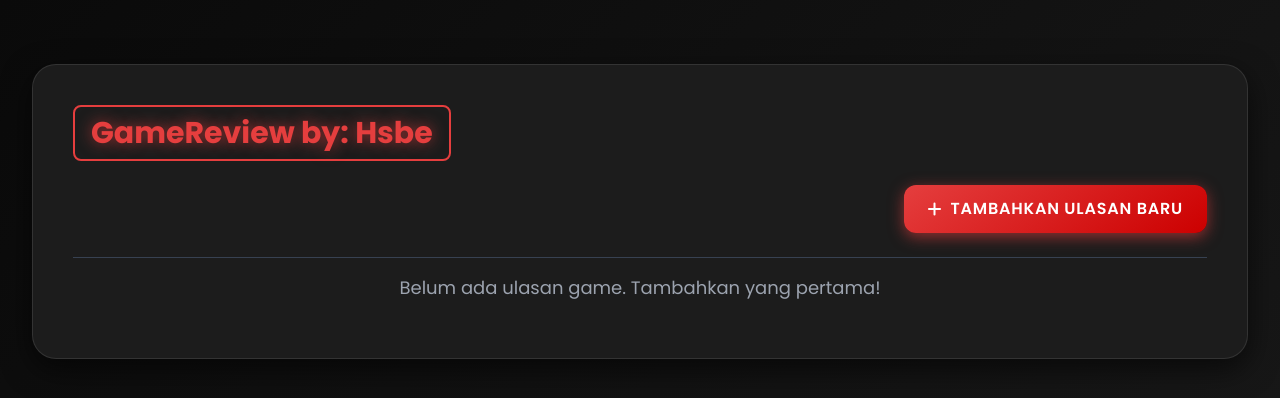
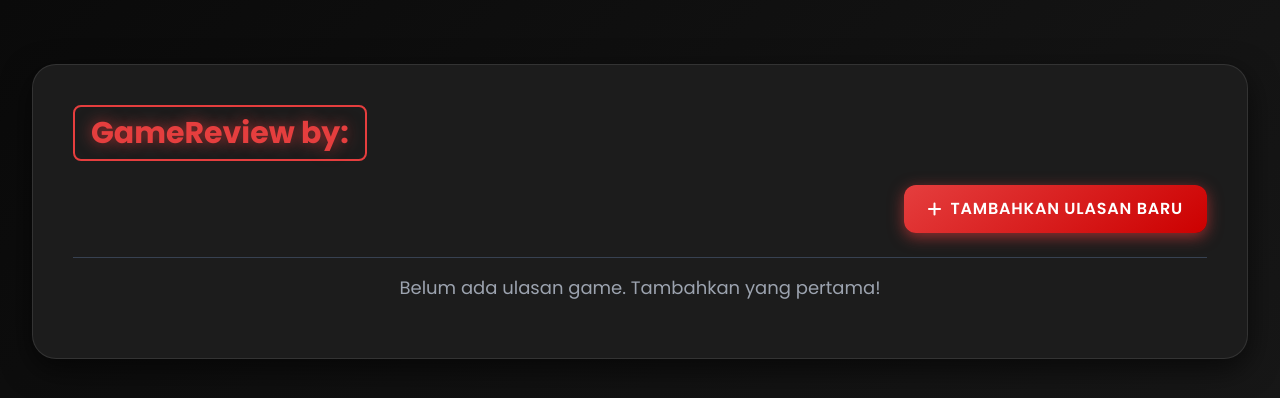
Before and after one commit to MuhammadHasbiyanRusyadi/GameReview, a Flask app: page / in a window 1280 px wide. Shown: the top 398 px of the page. Run offline with Flask 3, Linux system fonts and the light colour scheme; data that the repository does not hold is empty; some libraries are stand-ins or nearby versions.

Commit message:
mengubah tampilan

```diff
--- a/app/templates/index.html
+++ b/app/templates/index.html
@@ -141,7 +141,7 @@
 </head>
 <body class="bg-gray-900 text-gray-200">
     <div class="container mt-8">
-        <h1 class="text-3xl font-bold mb-6 text-center">GameReview by: Hsbe</h1>
+        <h1 class="text-3xl font-bold mb-6 text-center">GameReview by: </h1>
         {% with messages = get_flashed_messages(with_categories=true) %}
             {% if messages %}
                 <ul class="mb-4">
```
